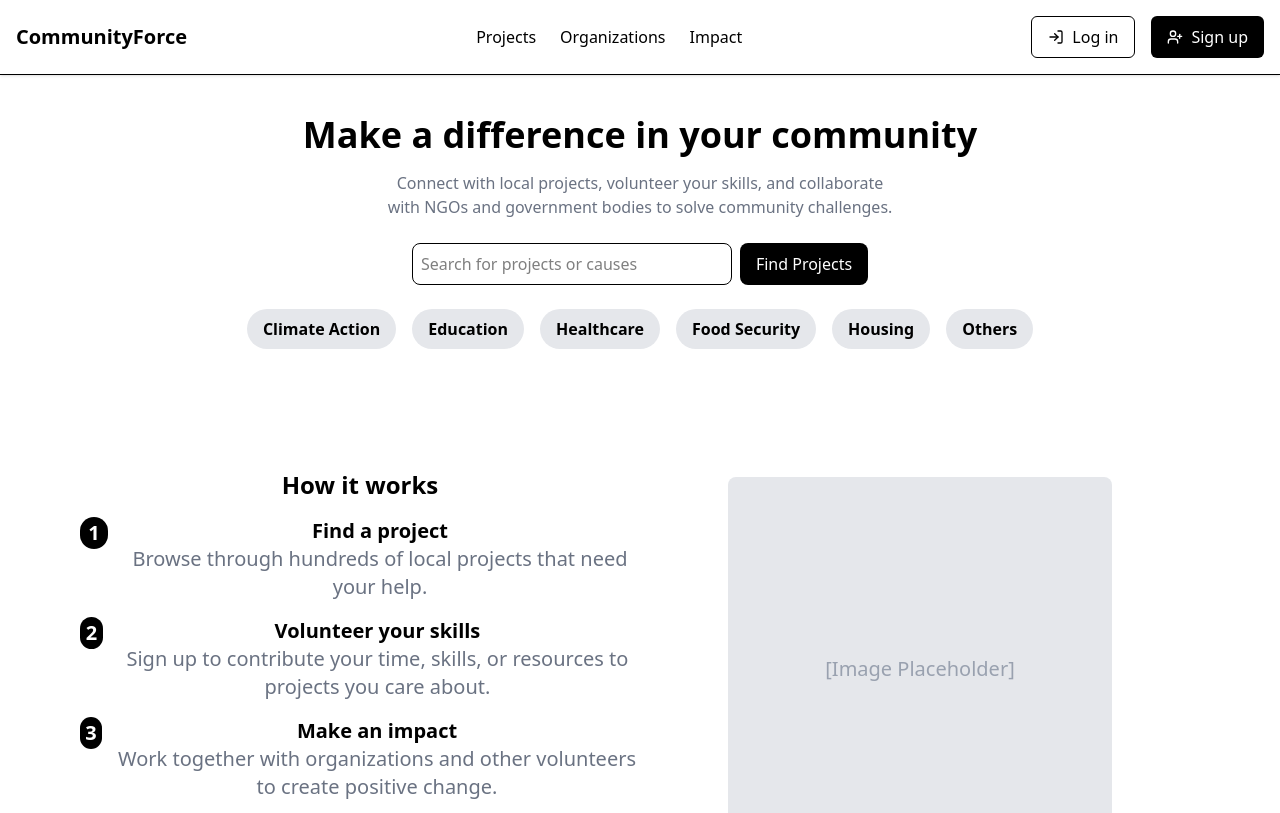
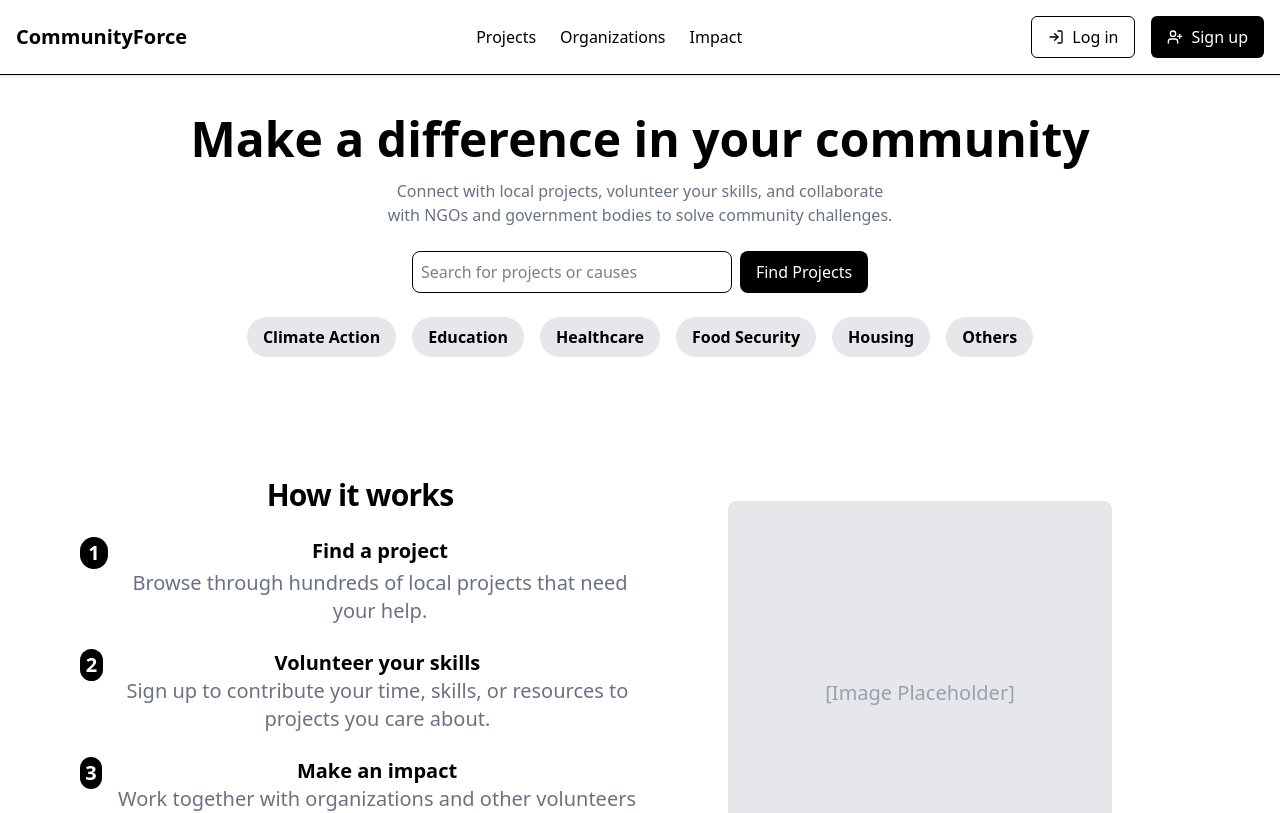
Before and after one commit to adios-xo/techx-Crowdwork, a React (Vite) app in the folder frontend/: page / in a window 1280 px wide. Shown: the top 813 px of the page. Built offline with nearby package versions, Linux system fonts and the light colour scheme.

Commit message:
minor changes

```diff
--- a/frontend/src/pages/Landing.jsx
+++ b/frontend/src/pages/Landing.jsx
@@ -67,7 +67,7 @@ const CommunityProjects = () => {
   return (
     <div className="flex flex-col items-center justify-center text-center p-10">
       {/* Header section with title and description */}
-      <h1 className="text-4xl font-bold mb-4">
+      <h1 className="text-5xl font-bold mb-4">
         Make a difference in your community
       </h1>
       <p className="text-gray-500 mb-6 max-w-lg">
@@ -104,15 +104,15 @@ const CommunityProjects = () => {
       <div className="flex items-center justify-center mt-20 text-xl p-10">
         {/* Left section: Step-by-step instructions */}
         <div className="w-1/2">
-          <h2 className="text-2xl font-bold mb-4">How it works</h2>
-          <div className="space-y-4">
+        <h2 class="text-3xl font-bold tracking-tight mb-6">How it works</h2>
+          <div className="space-y-6">
             {/* Step 1: Find a project */}
             <div className="flex items-start gap-3">
               <div className="w-8 h-8 bg-black text-white flex items-center justify-center rounded-full font-bold">
                 1
               </div>
               <div>
-                <h3 className="font-bold">Find a project</h3>
+                <h3 className="font-bold mb-1">Find a project</h3>
                 <p className="text-gray-500">
                   Browse through hundreds of local projects that need your help.
                 </p>
```
